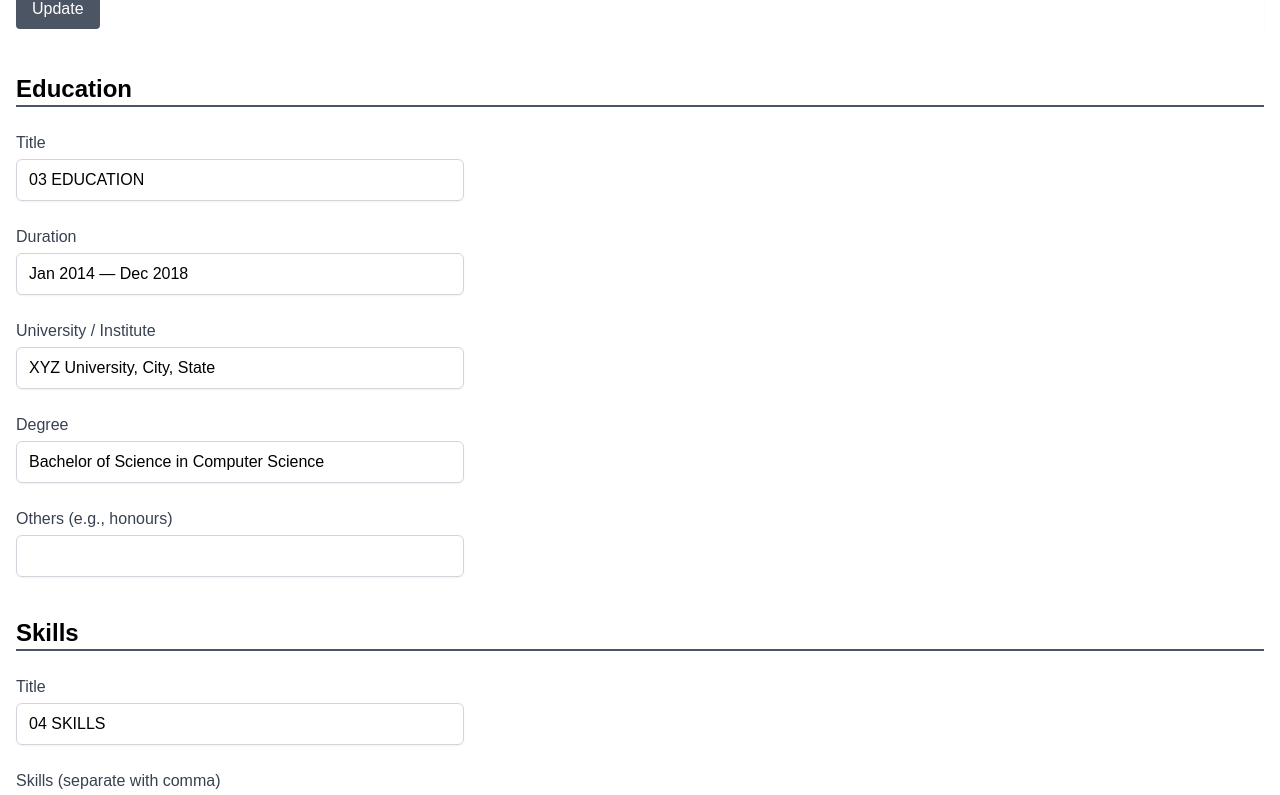
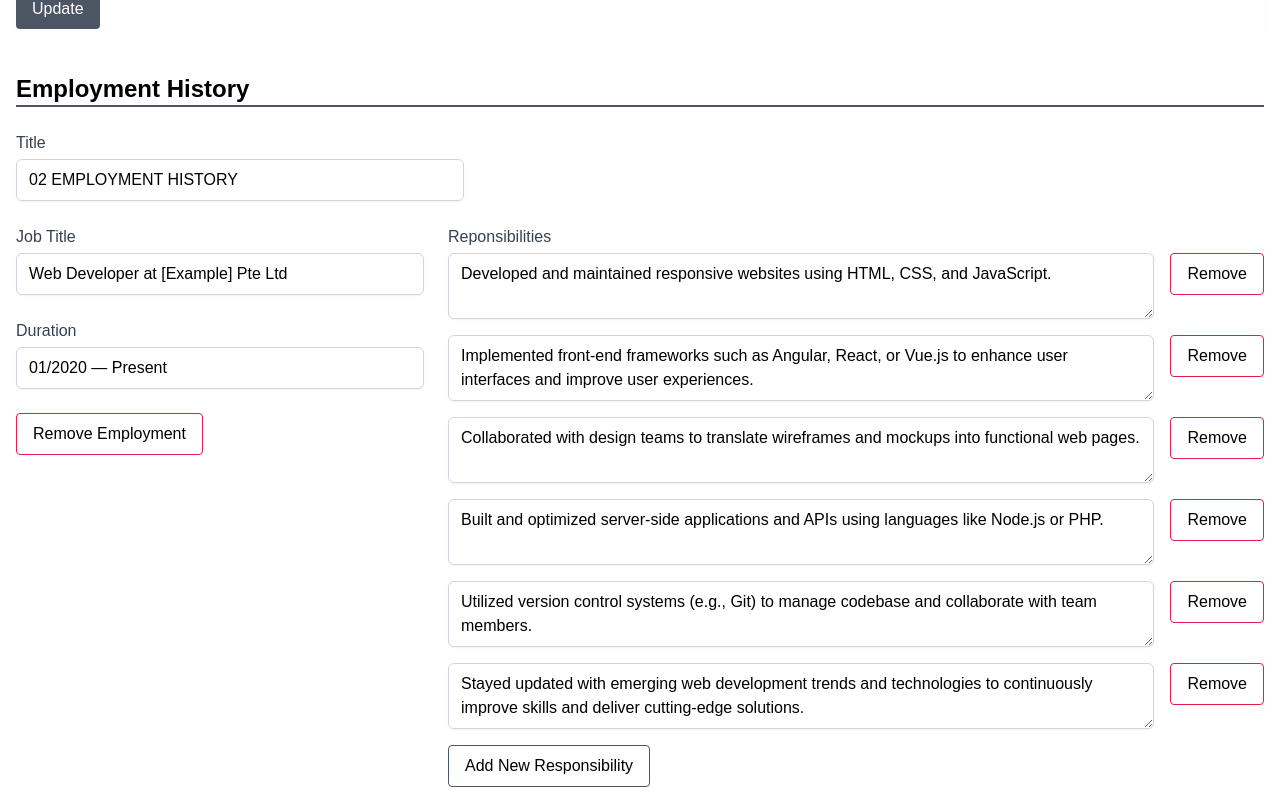
Before and after one commit to aungkyawhein/resume, an Angular app: page /edit in a window 1280 px wide. Shown: the part 755-1550 px from the top of the page. Built offline with nearby package versions, Linux system fonts and the light colour scheme; a web font is replaced by a local one; what @angular/fire would draw is missing.

Commit message:
Add employment histry edit feature for #20

```diff
--- a/src/app/edit/edit.component.html
+++ b/src/app/edit/edit.component.html
@@ -102,6 +102,95 @@
               focus:border-indigo-300 focus:ring focus:ring-indigo-200 focus:ring-opacity-50
             "></textarea>
           </label>
+        </div>
+      </div>
+
+      <!-- Employment History -->
+      <div class="max-w-full">
+        <div class="grid grid-cols-1 gap-6">
+          <h3 class="text-2xl font-bold border-b-2 border-gray-600">Employment History</h3>
+          <label class="block max-w-md">
+            <span class="text-gray-700">Title</span>
+            <input type="text" name="employmentHistoryTitle" required [(ngModel)]="employmentHistory.title"
+              placeholder="" class="
+              mt-1
+              block
+              w-full
+              rounded-md
+              border-gray-300
+              shadow-sm
+              focus:border-indigo-300 focus:ring focus:ring-indigo-200 focus:ring-opacity-50
+            ">
+          </label>
+          <ul class="flex flex-col gap-6">
+            <li *ngFor="let job of employmentHistory.list; let i = index" class="flex flex-row gap-6">
+              <div class="flex flex-col gap-6 w-1/3">
+                <label class="block">
+                  <span class="text-gray-700">Job Title</span>
+                  <input type="text" placeholder="" name="jobTitle_{{i}}" [(ngModel)]="job.jobTitle" class="
+                    mt-1
+                    block
+                    w-full
+                    rounded-md
+                    border-gray-300
+                    shadow-sm
+                    focus:border-indigo-300 focus:ring focus:ring-indigo-200 focus:ring-opacity-50
+                  ">
+                </label>
+                <label class="block">
+                  <span class="text-gray-700">Duration</span>
+                  <input type="text" placeholder="" name="duration_{{i}}" [(ngModel)]="job.duration" class="
+                    mt-1
+                    block
+                    w-full
+                    rounded-md
+                    border-gray-300
+                    shadow-sm
+                    focus:border-indigo-300 focus:ring focus:ring-indigo-200 focus:ring-opacity-50
+                  ">
+                </label>
+                <div>
+                  <button type="button" (click)="removeEmployment(i)" class="px-4 py-2 rounded border border-rose-600">
+                    Remove Employment
+                  </button>
+                </div>
+              </div>
+              <div class="w-2/3 flex flex-col">
+                <label class="text-gray-700 mb-1">Reponsibilities</label>
+                <ul class="flex flex-col gap-4">
+                  <li *ngFor="let responsibility of job.responsibilities; let j = index;" class="flex flex-row gap-4">
+                    <label class="block w-full">
+                      <textarea name="responsibility_{{i}}_{{j}}" [(ngModel)]="job.responsibilities[j]" class="
+                        block
+                        w-full
+                        rounded-md
+                        border-gray-300
+                        shadow-sm
+                        focus:border-indigo-300 focus:ring focus:ring-indigo-200 focus:ring-opacity-50
+                      "></textarea>
+                    </label>
+                    <div>
+                      <button type="button" (click)="removeResponsibility(job, j)"
+                        class="px-4 py-2 rounded border border-rose-600">
+                        Remove
+                      </button>
+                    </div>
+                  </li>
+                </ul>
+                <div class="mt-4">
+                  <button type="button" class="px-4 py-2 rounded border border-gray-600"
+                    (click)="addResponsibility(job)">
+                    Add New Responsibility
+                  </button>
+                </div>
+              </div>
+            </li>
+          </ul>
+          <div>
+            <button type="button" class="px-4 py-2 rounded border border-gray-600" (click)="addNewEmployment()">
+              Add New Employment
+            </button>
+          </div>
         </div>
       </div>
 
--- a/src/app/edit/edit.component.ts
+++ b/src/app/edit/edit.component.ts
@@ -1,7 +1,7 @@
 import { Component } from '@angular/core';
 import { FormBuilder, FormGroup } from '@angular/forms';
 import { Router } from '@angular/router';
-import { ContactInfo, Data, Education, EmploymentHistory, Intro, Skills } from '../data.model';
+import { ContactInfo, Data, Education, Employment, EmploymentHistory, Intro, Skills } from '../data.model';
 import { DataService } from '../data.service';
 
 @Component({
@@ -64,7 +64,7 @@ export class EditComponent {
     this.logo = logo;
     this.contactInfo = { ...contactInfo };
     this.intro = { ...intro };
-    this.employmentHistory = employmentHistory;
+    this.employmentHistory = { ...employmentHistory };
     this.education = { ...education };
     this.skills = { ...skills };
     this.skillsList = this.skills.list.join(',');
@@ -81,6 +81,26 @@ export class EditComponent {
     this.contactInfo.list.splice(index, 1);
   }
 
+  addNewEmployment(): void {
+    this.employmentHistory.list.push({
+      duration: '',
+      jobTitle: '',
+      responsibilities: ['']
+    });
+  }
+
+  removeEmployment(index: number): void {
+    this.employmentHistory.list.splice(index, 1);
+  }
+
+  addResponsibility(job: Employment): void {
+    job.responsibilities.push('');
+  }
+
+  removeResponsibility(job: Employment, index: number): void {
+    job.responsibilities.splice(index, 1);
+  }
+
   onSkillsUpdate(): void {
     this.skills.list = this.skillsList.split(',');
   }
@@ -93,6 +113,7 @@ export class EditComponent {
         jobTitle: this.jobTitle,
         contactInfo: { ...this.contactInfo },
         intro: { ...this.intro },
+        employmentHistory: { ...this.employmentHistory },
         education: { ...this.education },
         skills: { ...this.skills },
       }
```
Lines whose indentation alone changed are shown as unchanged.
